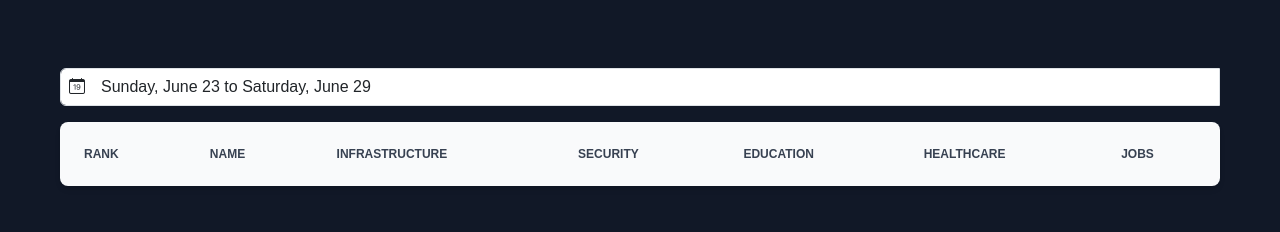
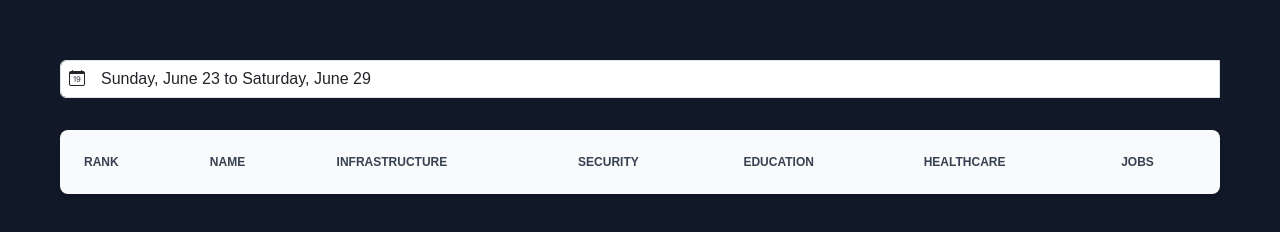
Before and after one commit to verisify/verisify.github.io, a plain HTML site: page index.html in a window 1280 px wide. Drawn offline with nearby package versions, Linux system fonts and the light colour scheme; no server answers.

Commit message:
Update index.html

```diff
--- a/index.html
+++ b/index.html
@@ -20,11 +20,11 @@
       padding: 20px;
     }
     .input-group input {
-      padding-left: 40px; /* Adjust as needed to fit the icon */
+      padding-left: 40px;
     }
     .input-group .calendar-icon {
       position: absolute;
-      left: 10px; /* Adjust as needed to align the icon */
+      left: 10px;
       top: 50%;
       transform: translateY(-50%);
       z-index: 10;
@@ -32,12 +32,14 @@
   </style>
 </head>
 <body>
-  <div class="container mt-5">
-    <div class="input-group mb-3">
-      <input type="text" id="weekPicker" class="form-control" placeholder="Select a week">
-      <i class="bi bi-calendar-date calendar-icon"></i>
+  <div class="container">
+    <div class="mb-8">
+      <div class="input-group mb-3">
+        <input type="text" id="weekPicker" class="form-control" placeholder="Select a week">
+        <i class="bi bi-calendar-date calendar-icon"></i>
+      </div>
     </div>
-    <div class="relative overflow-x-auto shadow-md sm:rounded-lg mt-20">
+    <div class="relative overflow-x-auto shadow-md sm:rounded-lg">
       <table id="leaderboard" class="w-full text-sm text-left rtl:text-right text-gray-500 dark:text-gray-400">
         <thead class="text-xs text-gray-700 uppercase bg-gray-50 dark:bg-gray-700 dark:text-gray-400">
           <tr>
@@ -55,10 +57,10 @@
     </div>
   </div>
 
+  <script src="https://cdnjs.cloudflare.com/ajax/libs/flowbite/2.3.0/flowbite.min.js"></script>
   <script src="https://cdn.jsdelivr.net/npm/@popperjs/core@2.11.7/dist/umd/popper.min.js"></script>
   <script src="https://cdn.jsdelivr.net/npm/bootstrap@5.3.0-alpha1/dist/js/bootstrap.min.js"></script>
   <script src="https://unpkg.com/flatpickr"></script>
-  <script src="https://cdnjs.cloudflare.com/ajax/libs/flowbite/2.3.0/flowbite.min.js"></script>
   <script type="module" src="script.js"></script>
 </body>
 </html>
```
